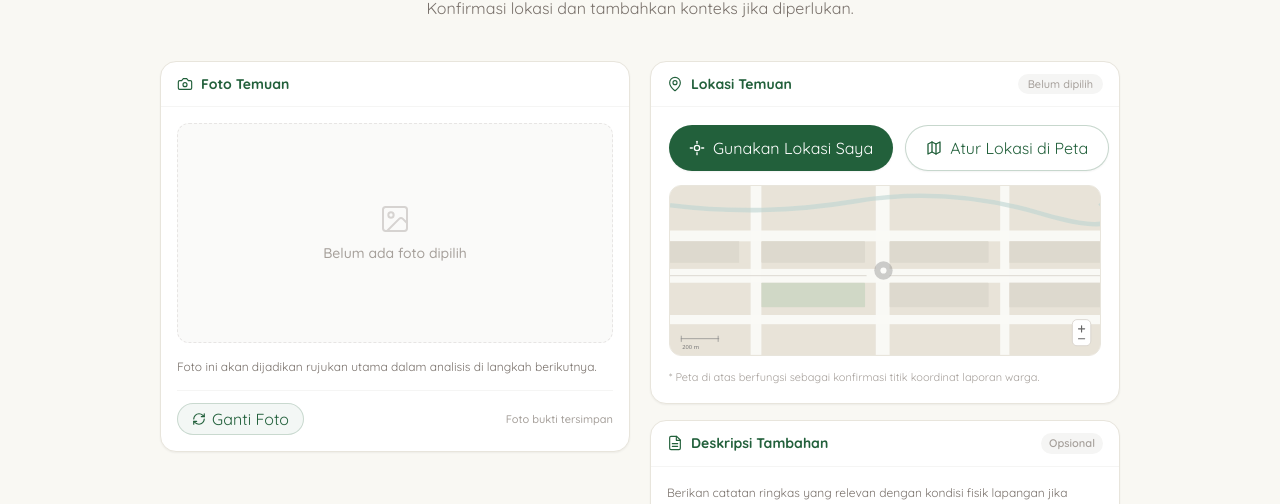
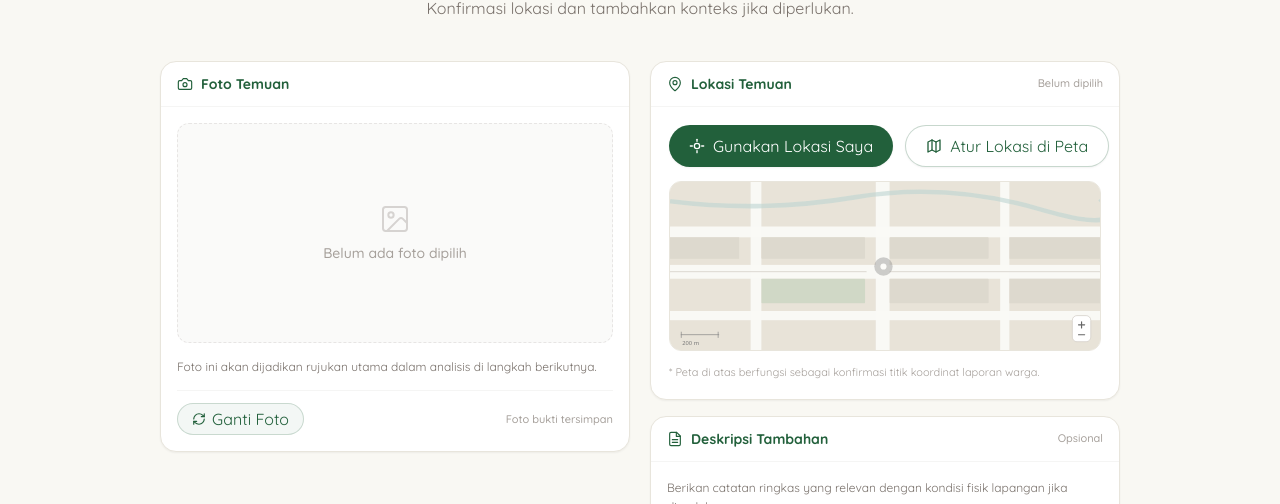
Before and after one commit to deandamanik/aksi-lestari, a React (Vite) app: page /lapor/temukan in a window 1280 px wide. Shown: the part 292-796 px from the top of the page. Built offline with nearby package versions, Linux system fonts and the light colour scheme; a web font is replaced by a local one.

Commit message:
refine: polish lapor location controls

```diff
--- a/src/pages/lapor/LaporTemukanPage.jsx
+++ b/src/pages/lapor/LaporTemukanPage.jsx
@@ -349,7 +349,7 @@ function PhotoCard({ photo, onChangePhoto }) {
           <span className="font-bold text-sm text-primary">Foto Temuan</span>
         </div>
         {photo?.file && (
-          <span className="inline-flex items-center gap-1 text-[11px] font-bold text-secondary bg-secondary/10 px-2.5 py-0.5 rounded-full">
+          <span className="inline-flex items-center gap-1 text-[11px] font-bold text-secondary">
             <svg xmlns="http://www.w3.org/2000/svg" viewBox="0 0 24 24" fill="none" stroke="currentColor" strokeWidth={2.5} strokeLinecap="round" strokeLinejoin="round" className="w-3 h-3" aria-hidden="true">
               <path d="M20 6 9 17l-5-5"/>
             </svg>
@@ -462,7 +462,7 @@ function LocationCard({ location, gpsStatus, gpsMessage, mapPin, onGPS, onSaveMa
 
     if (!hasLocation) {
       return (
-        <span className="text-[11px] font-medium text-stone-400 bg-stone-100 px-2.5 py-0.5 rounded-full">
+        <span className="text-[11px] font-medium text-stone-400">
           Belum dipilih
         </span>
       )
@@ -470,7 +470,7 @@ function LocationCard({ location, gpsStatus, gpsMessage, mapPin, onGPS, onSaveMa
 
     if (location.source === 'gps') {
       return (
-        <span className="inline-flex items-center gap-1 text-[11px] font-bold text-secondary bg-secondary/10 px-2.5 py-0.5 rounded-full">
+        <span className="inline-flex items-center gap-1 text-[11px] font-bold text-secondary">
           <svg xmlns="http://www.w3.org/2000/svg" viewBox="0 0 24 24" fill="none" stroke="currentColor" strokeWidth={2.5} strokeLinecap="round" strokeLinejoin="round" className="w-3 h-3" aria-hidden="true">
             <path d="M20 6 9 17l-5-5"/>
           </svg>
@@ -481,7 +481,7 @@ function LocationCard({ location, gpsStatus, gpsMessage, mapPin, onGPS, onSaveMa
 
     // Manual / Map selection
     return (
-      <span className="inline-flex items-center gap-1 text-[11px] font-bold text-primary bg-primary/10 px-2.5 py-0.5 rounded-full">
+      <span className="inline-flex items-center gap-1 text-[11px] font-bold text-primary">
         <svg xmlns="http://www.w3.org/2000/svg" viewBox="0 0 24 24" fill="none" stroke="currentColor" strokeWidth={2.5} strokeLinecap="round" strokeLinejoin="round" className="w-3 h-3" aria-hidden="true">
           <path d="M20 6 9 17l-5-5"/>
         </svg>
@@ -511,7 +511,7 @@ function LocationCard({ location, gpsStatus, gpsMessage, mapPin, onGPS, onSaveMa
               type="button"
               onClick={onGPS}
               disabled={gpsStatus === 'loading'}
-              className={`flex-1 inline-flex items-center justify-center gap-2 min-h-[44px] py-2.5 px-4 sm:px-5 rounded-full font-semibold text-sm leading-normal whitespace-nowrap transition-colors cursor-pointer focus:outline-hidden focus-visible:ring-2 focus-visible:ring-primary ${
+              className={`flex-1 inline-flex items-center justify-center gap-2 min-h-[44px] py-2.5 lg:py-0 lg:min-h-0 lg:h-[42px] px-4 sm:px-5 rounded-full font-semibold text-sm leading-normal lg:leading-none whitespace-nowrap transition-colors cursor-pointer focus:outline-hidden focus-visible:ring-2 focus-visible:ring-primary ${
                 gpsStatus === 'loading'
                   ? 'bg-primary/50 text-white cursor-not-allowed'
                   : 'bg-primary hover:bg-primary/90 text-white shadow-xs active:scale-[0.98]'
@@ -528,7 +528,7 @@ function LocationCard({ location, gpsStatus, gpsMessage, mapPin, onGPS, onSaveMa
             <button
               type="button"
               onClick={handleStartPicker}
-              className="flex-1 inline-flex items-center justify-center gap-2 min-h-[44px] py-2.5 px-4 sm:px-5 rounded-full font-semibold text-sm leading-normal whitespace-nowrap text-primary bg-white hover:bg-primary/[0.04] border border-primary/25 hover:border-primary/45 transition-colors shadow-xs cursor-pointer focus:outline-hidden focus-visible:ring-2 focus-visible:ring-primary active:scale-[0.98]"
+              className="flex-1 inline-flex items-center justify-center gap-2 min-h-[44px] py-2.5 lg:py-0 lg:min-h-0 lg:h-[42px] px-4 sm:px-5 rounded-full font-semibold text-sm leading-normal lg:leading-none whitespace-nowrap text-primary bg-white hover:bg-primary/[0.04] border border-primary/25 hover:border-primary/45 transition-colors shadow-xs cursor-pointer focus:outline-hidden focus-visible:ring-2 focus-visible:ring-primary active:scale-[0.98]"
               aria-label="Atur lokasi titik sampah di peta"
             >
               <svg xmlns="http://www.w3.org/2000/svg" viewBox="0 0 24 24" fill="none" stroke="currentColor" strokeWidth={2} strokeLinecap="round" strokeLinejoin="round" className="w-4 h-4 text-primary shrink-0" aria-hidden="true">
@@ -626,17 +626,15 @@ function AddressSummary({ location }) {
         <p className="text-[10px] font-bold tracking-[0.08em] uppercase text-stone-400">
           Alamat Terkonfirmasi
         </p>
-        <span className="text-[10px] font-bold text-stone-500 bg-stone-200/60 px-2 py-0.5 rounded-full shrink-0">
-          {location.source === 'gps' ? 'Sumber GPS' : 'Manual Peta'}
+        <span className="text-[10px] font-semibold text-stone-400 shrink-0">
+          {location.source === 'gps' ? 'Sumber: GPS' : 'Sumber: Peta'}
         </span>
       </div>
       <div className="flex items-start gap-2.5 mt-2">
-        <div className="w-6 h-6 rounded-lg bg-primary/10 flex items-center justify-center text-primary shrink-0 mt-0.5">
-          <svg xmlns="http://www.w3.org/2000/svg" viewBox="0 0 24 24" fill="none" stroke="currentColor" strokeWidth={2} strokeLinecap="round" strokeLinejoin="round" className="w-3.5 h-3.5" aria-hidden="true">
-            <path d="M20 10c0 4.993-5.539 10.193-7.399 11.799a1 1 0 0 1-1.202 0C9.539 20.193 4 14.993 4 10a8 8 0 0 1 16 0"/>
-            <circle cx="12" cy="10" r="3"/>
-          </svg>
-        </div>
+        <svg xmlns="http://www.w3.org/2000/svg" viewBox="0 0 24 24" fill="none" stroke="currentColor" strokeWidth={2} strokeLinecap="round" strokeLinejoin="round" className="w-4 h-4 text-primary shrink-0 mt-0.5" aria-hidden="true">
+          <path d="M20 10c0 4.993-5.539 10.193-7.399 11.799a1 1 0 0 1-1.202 0C9.539 20.193 4 14.993 4 10a8 8 0 0 1 16 0"/>
+          <circle cx="12" cy="10" r="3"/>
+        </svg>
         <div className="min-w-0 flex-1">
           <p className="text-sm font-bold text-stone-800 leading-snug break-words">{primary}</p>
           {secondary && (
@@ -829,7 +827,7 @@ function DescriptionCard({ value, onChange, maxLength }) {
           </svg>
           <span className="font-bold text-sm text-primary">Deskripsi Tambahan</span>
         </div>
-        <span className="text-[11px] font-semibold text-stone-400 bg-stone-100 px-2 py-0.5 rounded-full">
+        <span className="text-[11px] font-medium text-stone-400">
           Opsional
         </span>
       </div>
```
